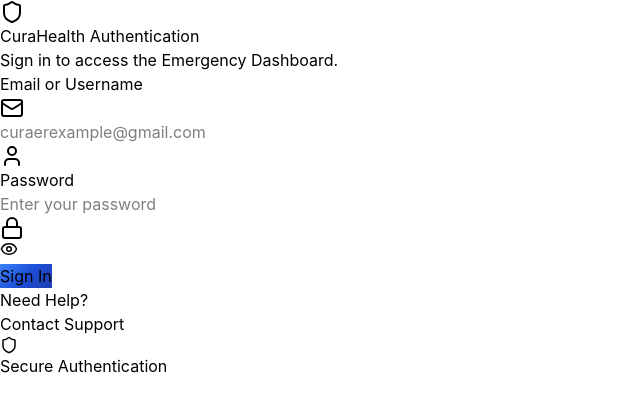
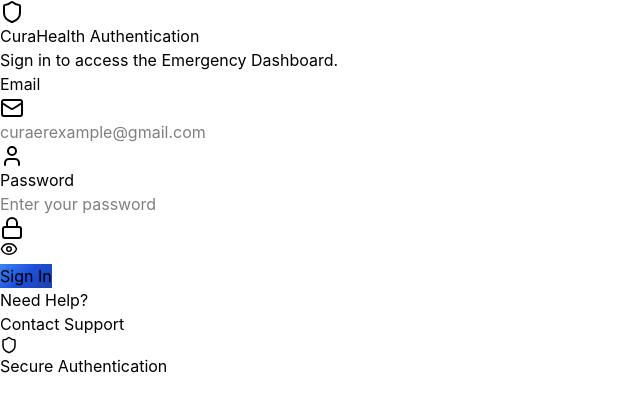
Before and after one commit to charantm7/Er-Dept, a React (Vite) app in the folder Er-Dept-frontend/: page /login in a window 1280 px wide. Shown: the top 412 px of the page, without its empty margins (0-640 px from the left). Built offline with nearby package versions, Linux system fonts and the light colour scheme.

Commit message:
feat: updated authentication

```diff
--- a/Er-Dept-frontend/src/components/Auth/Authprovider.jsx
+++ b/Er-Dept-frontend/src/components/Auth/Authprovider.jsx
@@ -16,12 +16,17 @@ export const AuthProvider = ({ children }) => {
 
   useEffect(() => {
     const getUser = async () => {
-      const { data, error } = await supabaseclient.auth.getUser();
-      if (data?.user) {
-        setUser(data.user);
-        setRole(data.user.user_metadata?.role || null);
-      } else {
-        console.error("Unable to fetch loggedIn user!", error);
+      const {
+        data: { session },
+        error,
+      } = await supabaseclient.auth.getSession();
+
+      if (error) {
+        console.warn("Session fetch error", error.message);
+      }
+      if (session?.user) {
+        setUser(session.user);
+        setRole(session.user.user_metadata?.role || null);
       }
       setLoading(false);
     };
@@ -54,7 +59,7 @@ export const AuthProvider = ({ children }) => {
       const { data, error } = await supabaseclient.auth.signInWithPassword({ email, password });
 
       if (error) {
-        return { success: false, message: error };
+        return { success: false, message: error.message };
       }
 
       setUser(data.user);
--- a/Er-Dept-frontend/src/components/Auth/Login.jsx
+++ b/Er-Dept-frontend/src/components/Auth/Login.jsx
@@ -49,8 +49,14 @@ function Login() {
   }
 
   return (
-    <div className="min-h-screen flex flex-col items-center justify-center p-6 bg-gradient-to-br from-blue-200 via-blue-100 to-white">
-      <div className="w-full max-w-lg bg-white shadow-xl rounded-2xl p-6 sm:p-8  border border-blue-100 transition-all ">
+    <div className="relative min-h-screen  flex flex-col items-center justify-center p-6 bg-gradient-to-br from-blue-200 via-blue-100 to-white overflow-hidden">
+      <div className="absolute inset-0 overflow-hidden pointer-events-none">
+        <div className="absolute top-[-50px] left-[-50px] w-72 h-72 bg-blue-200  rounded-full blur-3xl"></div>
+        <div className="absolute top-20 left-10 w-20 h-20 bg-blue-300 rounded-full blur-2xl animate-float"></div>
+        <div className="absolute bottom-[-60px] right-[-40px] w-96 h-96 bg-blue-100 rounded-full blur-2xl"></div>
+        <div className="absolute top-1/3 right-1/4 w-40 h-40 bg-indigo-100 rounded-full blur-2xl"></div>
+      </div>
+      <div className="w-full max-w-lg z-10 bg-white shadow-xl rounded-2xl p-6 sm:p-8  border border-blue-300 transition-all ">
         <div className="text-center mb-6">
           <div className="mx-auto h-16 w-16 bg-white rounded-full flex items-center justify-center shadow-md border border-blue-200">
             <Shield className="h-8 w-8 text-blue-600" />
@@ -62,7 +68,7 @@ function Login() {
         <form onSubmit={handleSubmit} className="space-y-5">
           {/* Email / Username */}
           <div>
-            <label className="block text-sm font-medium text-gray-700 mb-1">Email or Username</label>
+            <label className="block text-sm font-medium text-gray-700 mb-1">Email</label>
             <div className="relative">
               <Mail className="absolute left-3 top-3.5 h-5 w-5 text-gray-400" />
               <input
@@ -71,7 +77,7 @@ function Login() {
                 value={username}
                 onChange={(e) => setUsername(e.target.value)}
                 placeholder="curaerexample@gmail.com"
-                className="block w-full pl-10 pr-10 py-3 border border-gray-300 rounded-lg focus:outline-none focus:ring-2 focus:ring-blue-400 focus:border-transparent transition"
+                className="block w-full pl-10 pr-10 py-3 border border-gray-300 rounded-lg focus:outline-none focus:ring-2 focus:ring-blue-400 focus:border-transparent transition placeholder:text-sm"
               />
               <User className="absolute right-3 top-3.5 h-5 w-5 text-gray-400" />
             </div>
@@ -87,7 +93,7 @@ function Login() {
                 value={password}
                 onChange={(e) => setPassword(e.target.value)}
                 placeholder="Enter your password"
-                className="block w-full pl-10 pr-10 py-3 border border-gray-300 rounded-lg focus:outline-none focus:ring-2 focus:ring-blue-400 focus:border-transparent transition"
+                className="block w-full pl-10 pr-10 py-3 border border-gray-300 rounded-lg focus:outline-none focus:ring-2 focus:ring-blue-400 focus:border-transparent transition placeholder:text-sm"
               />
               <Lock className="absolute left-3 top-3.5 h-5 w-5 text-gray-400" />
               <button
--- a/Er-Dept-frontend/src/components/Dashboards/UnifiedDashboard.jsx
+++ b/Er-Dept-frontend/src/components/Dashboards/UnifiedDashboard.jsx
@@ -341,6 +341,7 @@ const UnifiedDashboard = () => {
     info("Refreshing dashboard data...");
     await new Promise((resolve) => setTimeout(resolve, 1000));
     success("Dashboard refreshed!");
+    location.reload(true);
     setLoading(false);
   };
 
@@ -640,10 +641,10 @@ const UnifiedDashboard = () => {
             <h2 className="text-2xl font-bold text-slate-900 mb-1">Welcome back, {user?.name || "User"}!</h2>
             <p className="text-slate-600">{formatDate(currentTime)}</p>
           </div>
-          <div className="flex items-center gap-3 bg-white px-6 py-3 rounded-xl shadow-sm border border-slate-200">
-            <Clock className="w-5 h-5 text-teal-600" />
+          <div className="flex gap-4 justify-evenly  bg-white px-5 py-3 rounded-xl shadow-sm border border-slate-200">
+            <Clock className="w-5 h-5 relative mt-1 text-teal-600" />
             <div className="text-right">
-              <p className="text-2xl font-bold text-slate-900 font-mono">{formatTime(currentTime)}</p>
+              <p className="text-xl font-bold text-slate-900 font-mono">{formatTime(currentTime)}</p>
               <p className="text-xs text-slate-500">Live Time</p>
             </div>
           </div>
@@ -1021,20 +1022,25 @@ const UnifiedDashboard = () => {
       {logoutModal && (
         <div
           id="overlay"
-          className="fixed inset-0 bg-[#00000085] backdrop-blur-[2px] flex items-center justify-center z-50"
+          className="fixed inset-0 bg-[#000000cc] backdrop-blur-[2px] flex items-center justify-center z-50"
         >
-          <div className="bg-gray-800 text-white p-4 rounded-lg shadow-lg w-80">
+          <div className="bg-[#ffffffe7] text-black p-4 rounded-lg shadow-lg w-80">
             <h2 className="text-lg font-semibold mb-2">Logout</h2>
-            <p className="text-sm text-gray-300 mb-4">Are you sure, Do you want to logout?</p>
+            <p className="text-sm text-black mb-4">Are you sure, Do you want to logout?</p>
 
             <div className="flex justify-end gap-3">
               <button
                 onClick={() => setLogoutModal(false)}
-                className="px-3 py-1 rounded bg-gray-600 hover:bg-gray-500"
+                className="px-3 py-1 text-sm cursor-pointer rounded text-white bg-gray-600 hover:bg-gray-500"
               >
                 Cancel
               </button>
-              <button className="px-3 py-1 rounded bg-red-600 hover:bg-red-500">Confirm</button>
+              <button
+                onClick={handleLogout}
+                className="px-3 text-white text-sm cursor-pointer py-1 rounded bg-red-600 hover:bg-red-500"
+              >
+                Confirm
+              </button>
             </div>
           </div>
         </div>
--- a/Er-Dept-frontend/src/index.css
+++ b/Er-Dept-frontend/src/index.css
@@ -30,6 +30,19 @@
   }
 }
 
+@keyframes float {
+  0%,
+  100% {
+    transform: translateY(0);
+  }
+  50% {
+    transform: translateY(-10px);
+  }
+}
+.animate-float {
+  animation: float 6s ease-in-out infinite;
+}
+
 .animate-pulse {
   animation: pulse 2s cubic-bezier(0.4, 0, 0.6, 1) infinite;
 }
@@ -41,21 +54,7 @@
 
 /* Custom scrollbar */
 ::-webkit-scrollbar {
-  width: 8px;
-  height: 8px;
-}
-
-::-webkit-scrollbar-track {
-  background: #f1f5f9;
-}
-
-::-webkit-scrollbar-thumb {
-  background: #cbd5e1;
-  border-radius: 4px;
-}
-
-::-webkit-scrollbar-thumb:hover {
-  background: #94a3b8;
+  display: none;
 }
 
 body {
```
